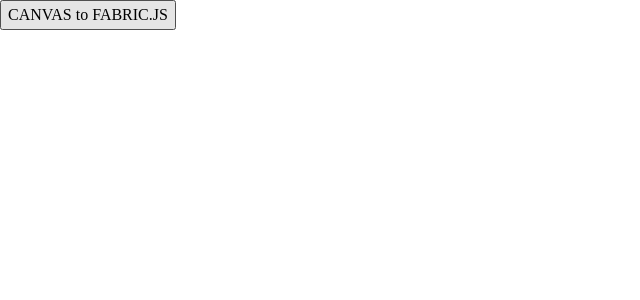
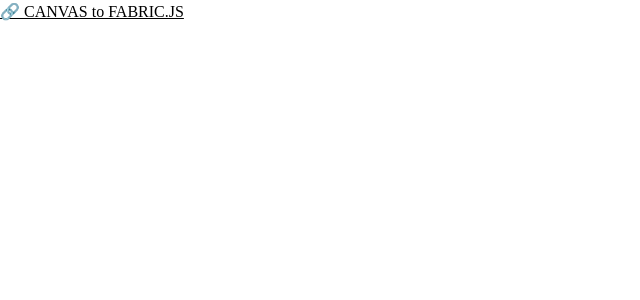
Before and after one commit to lerrybe/canvas-example, a React (Vite) app: page / in a window 1280 px wide. Shown: the top 300 px of the page, without its empty margins (0-640 px from the left). Built offline with nearby package versions, Linux system fonts and the light colour scheme.

Commit message:
chore: remove modules

```diff
--- a/package.json
+++ b/package.json
@@ -10,8 +10,6 @@
     "preview": "vite preview"
   },
   "dependencies": {
-    "@emotion/react": "^11.11.4",
-    "@emotion/styled": "^11.11.5",
     "fabric": "^5.3.0",
     "react": "^18.2.0",
     "react-dom": "^18.2.0",
--- a/src/components/home/index.tsx
+++ b/src/components/home/index.tsx
@@ -1,13 +1,9 @@
-import { useNavigate } from "react-router-dom";
+import { Link } from "react-router-dom";
 
 export default function Home() {
-  const navigate = useNavigate();
-
   return (
     <>
-      <button onClick={() => navigate("/canvas-to-fabric.js")}>
-        CANVAS to FABRIC.JS
-      </button>
+      <Link to="/canvas-to-fabric.js">🔗 CANVAS to FABRIC.JS</Link>
     </>
   );
 }
--- a/src/layouts/root/index.tsx
+++ b/src/layouts/root/index.tsx
@@ -1,19 +1,5 @@
-import styled from "@emotion/styled";
-import { Global } from "@emotion/react";
 import { Outlet } from "react-router-dom";
 
-import reset from "../../styles/reset";
-
 export default function RootLayout() {
-  return (
-    <Main>
-      <Global styles={reset} />
-      <Outlet />
-    </Main>
-  );
+  return <Outlet />;
 }
-
-const Main = styled.main`
-  width: 100vw;
-  height: 100vh;
-`;
--- a/src/main.tsx
+++ b/src/main.tsx
@@ -2,6 +2,7 @@ import React from "react";
 import ReactDOM from "react-dom/client";
 import { RouterProvider } from "react-router-dom";
 
+import "./styles/reset.css";
 import router from "./routes";
 
 ReactDOM.createRoot(document.getElementById("root")!).render(
--- /dev/null
+++ b/src/styles/reset.css
@@ -0,0 +1,75 @@
+/* box-sizing 규칙을 명시 */
+*,
+*::before,
+*::after {
+  box-sizing: border-box;
+}
+
+/* 폰트 크기의 팽창을 방지 */
+html {
+  -moz-text-size-adjust: none;
+  -webkit-text-size-adjust: none;
+  text-size-adjust: none;
+}
+
+/* 기본 여백을 제거 */
+body,
+h1,
+h2,
+h3,
+h4,
+p,
+figure,
+blockquote,
+dl,
+dd {
+  margin: 0;
+  padding: 0;
+}
+
+/* ul, ol 요소의 기본 목록 스타일을 제거 */
+ul[role="list"],
+ol[role="list"] {
+  list-style: none;
+}
+
+/* 핵심 body의 기본값을 설정 */
+body {
+  min-width: 100vw;
+  min-height: 100vh;
+  line-height: 1.5;
+}
+
+/* 제목에 대한 text-wrap을 balance로 설정 */
+h1,
+h2,
+h3,
+h4 {
+  text-wrap: balance;
+}
+
+/* 클래스가 없는 기본 a 태그 요소는 기본 스타일일로 지정 */
+a:not([class]) {
+  text-decoration-skip-ink: auto;
+  color: currentColor;
+}
+
+/* 이미지 관련 전처리 */
+img,
+picture {
+  max-width: 100%;
+  display: block;
+}
+
+/* input 및 button 항목들이 글꼴을 상속 */
+input,
+button,
+textarea,
+select {
+  font: inherit;
+}
+
+/* 고정된 모든 항목에 여분의 스크롤 여백이 지정 */
+:target {
+  scroll-margin-block: 5ex;
+}
--- a/src/styles/reset.ts
+++ /dev/null
@@ -1,81 +0,0 @@
-import { css } from "@emotion/react";
-
-const reset = css`
-  /* box-sizing 규칙을 명시 */
-  *,
-  *::before,
-  *::after {
-    box-sizing: border-box;
-  }
-
-  /* 폰트 크기의 팽창을 방지 */
-  html {
-    -moz-text-size-adjust: none;
-    -webkit-text-size-adjust: none;
-    text-size-adjust: none;
-  }
-
-  /* 기본 여백을 제거 */
-  body,
-  h1,
-  h2,
-  h3,
-  h4,
-  p,
-  figure,
-  blockquote,
-  dl,
-  dd {
-    margin: 0;
-    padding: 0;
-  }
-
-  /* ul, ol 요소의 기본 목록 스타일을 제거 */
-  ul[role="list"],
-  ol[role="list"] {
-    list-style: none;
-  }
-
-  /* 핵심 body의 기본값을 설정 */
-  body {
-    min-width: 100vw;
-    min-height: 100vh;
-    line-height: 1.5;
-  }
-
-  /* 제목에 대한 text-wrap을 balance로 설정 */
-  h1,
-  h2,
-  h3,
-  h4 {
-    text-wrap: balance;
-  }
-
-  /* 클래스가 없는 기본 a 태그 요소는 기본 스타일일로 지정 */
-  a:not([class]) {
-    text-decoration-skip-ink: auto;
-    color: currentColor;
-  }
-
-  /* 이미지 관련 전처리 */
-  img,
-  picture {
-    max-width: 100%;
-    display: block;
-  }
-
-  /* input 및 button 항목들이 글꼴을 상속 */
-  input,
-  button,
-  textarea,
-  select {
-    font: inherit;
-  }
-
-  /* 고정된 모든 항목에 여분의 스크롤 여백이 지정 */
-  :target {
-    scroll-margin-block: 5ex;
-  }
-`;
-
-export default reset;
```
Also changed, not shown: 1 other file (tests, documents, lock files or other folders).
